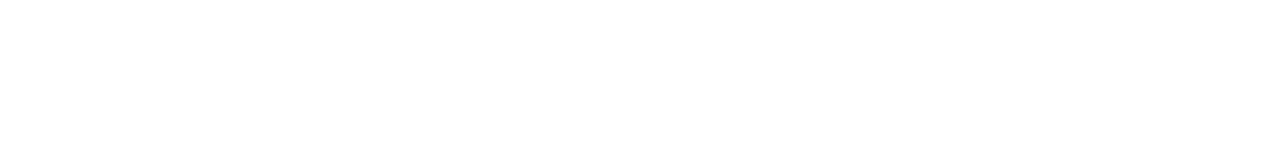
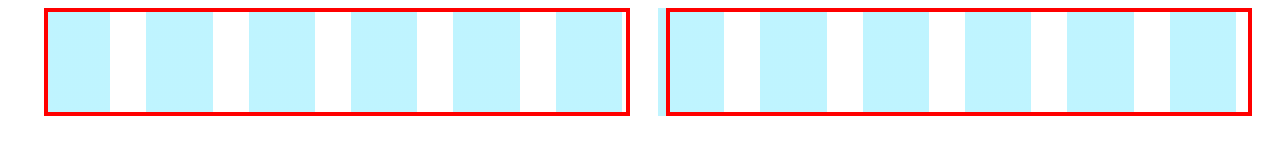
Before and after one commit to nico-watine/bourbon-neat-boilerplate, a website: page index.html in a window 1280 px wide. Drawn offline with Linux system fonts and the light colour scheme.

Commit message:
Random spec testing

```diff
--- a/index.html
+++ b/index.html
@@ -9,6 +9,14 @@
 </head>
 <body>
 
+<div class="grid-container">
+	<div class="span-6" style="height: 100px;">
+		&nbsp;
+	</div>
+	<div class="span-6" style="height: 100px;">
+		&nbsp;
+	</div>
+</div>
 
 
 
--- a/scss/components/neat/_neat.scss
+++ b/scss/components/neat/_neat.scss
@@ -0,0 +1,15 @@
+$neat-grid: (
+	columns: 12,
+	gutter: 36px
+);
+
+.grid-container {
+	@include grid-container;
+	@include grid-visual;
+}
+
+.span-6 {
+	@include grid-column(6);
+	border: 4px solid red;
+	// @include grid-visual;
+}
```
Also changed, not shown: css/style.css.
